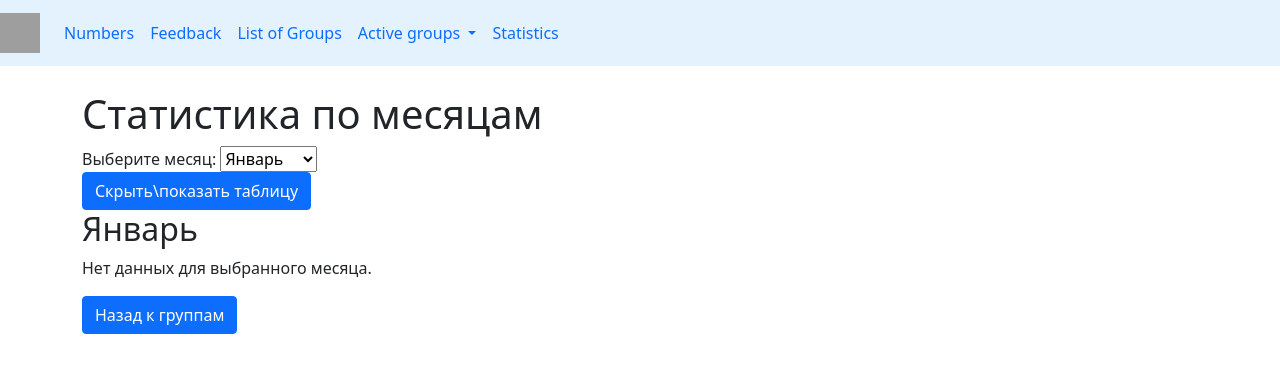
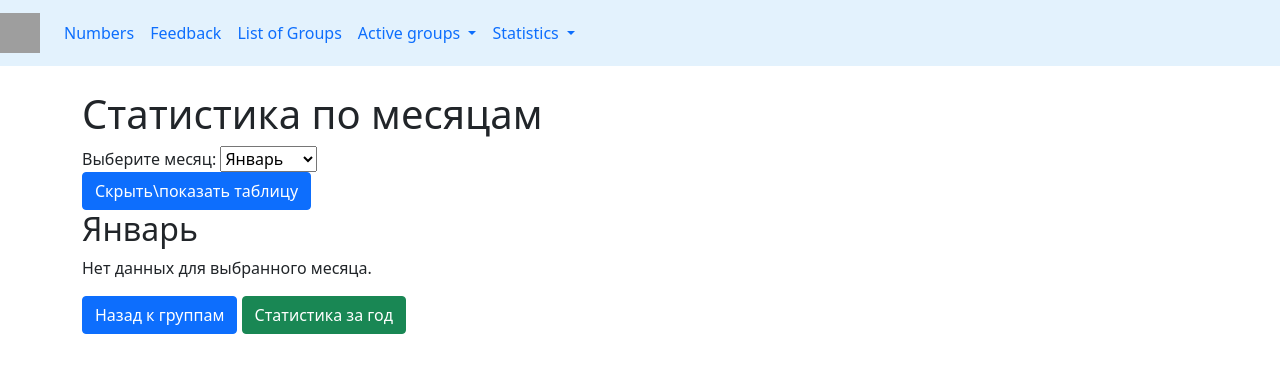
Before and after one commit to nerodnoy/OnlineSchoolHelper, a Flask app: page /stats/ in a window 1280 px wide. Shown: the top 373 px of the page. Run offline with Flask 3, Linux system fonts and the light colour scheme; a database or web service that is not in the repository returns one stand-in record (values such as "Sample title"); some libraries are stand-ins or nearby versions; grey boxes are pictures that could not be loaded.

Commit message:
added  dropdown menu for stats

```diff
--- a/osh/statistics/templates/stats.html
+++ b/osh/statistics/templates/stats.html
@@ -67,6 +67,8 @@
     <!-- Кнопка для возврата к списку групп -->
     <a href="{{ url_for('groups.list_groups') }}" class="btn btn-primary">Назад к группам</a>
 
+    <a href="{{ url_for('stats.total_stats') }}" class="btn btn-success">Статистика за год</a>
+
     <!-- Вынесем в отдельный модуль потом -->
     <script>
         // Добавлен скрипт для управления видимостью таблицы
--- a/osh/statistics/templates/total_stats.html
+++ b/osh/statistics/templates/total_stats.html
@@ -16,6 +16,8 @@
         </thead>
         <tbody>
             {% for stats in total_stats_data %}
+
+                <!-- если групп в месяце не было, то он не будет отображаться -->
                 {% if stats.total_groups > 0 %}
                     <tr>
                         <td>{{ stats.month }}</td>
--- a/osh/templates/layout.html
+++ b/osh/templates/layout.html
@@ -39,8 +39,15 @@
                     {% endif %}
                 </ul>
             </li>
-            <li class="nav-item">
-                <a class="nav-link" href="/stats">Statistics</a>
+            <li class="nav-item dropdown">
+                <a class="nav-link dropdown-toggle" href="#" role="button" data-bs-toggle="dropdown"
+                   aria-expanded="false">
+                    Statistics
+                </a>
+                <ul class="dropdown-menu">
+                    <li><a class="dropdown-item" href="{{ url_for('stats.stats') }}">By Month</a></li>
+                    <li><a class="dropdown-item" href="{{ url_for('stats.total_stats') }}">Total</a></li>
+                </ul>
             </li>
         </ul>
     </div>
```
